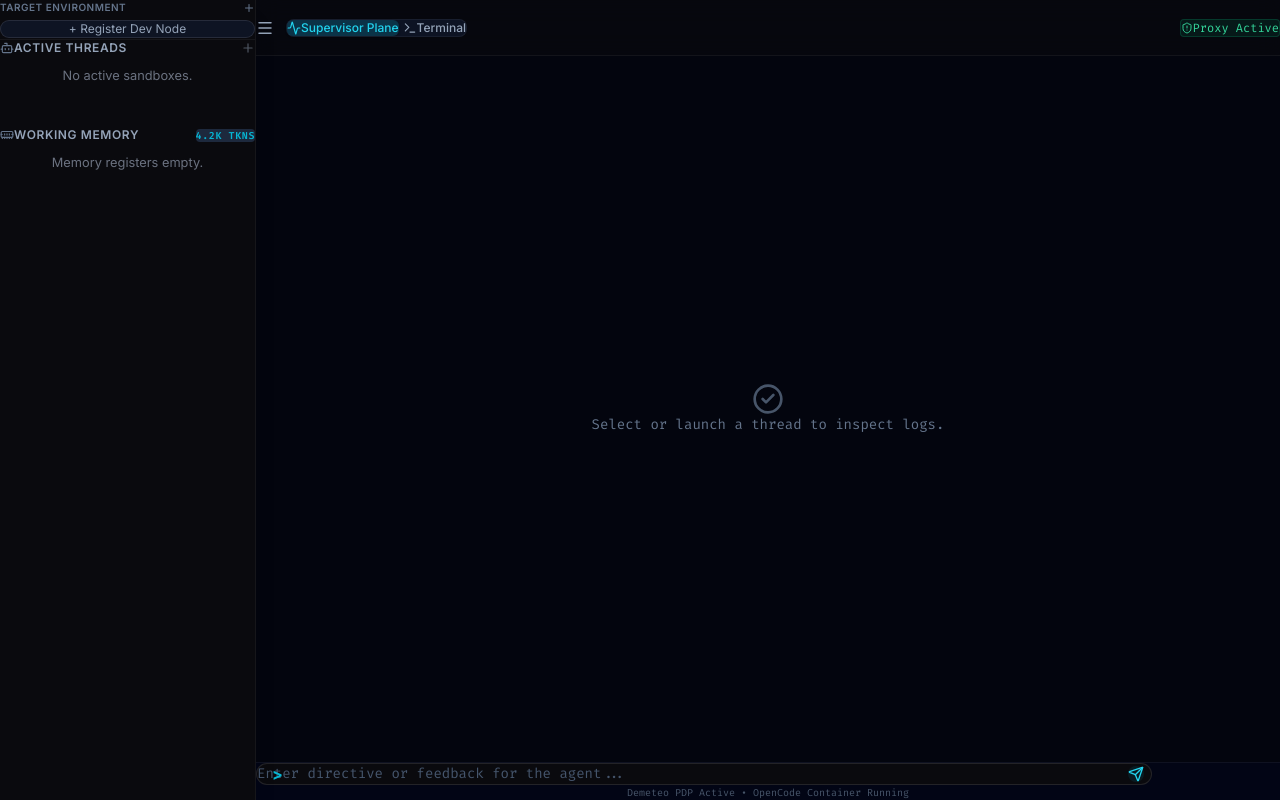
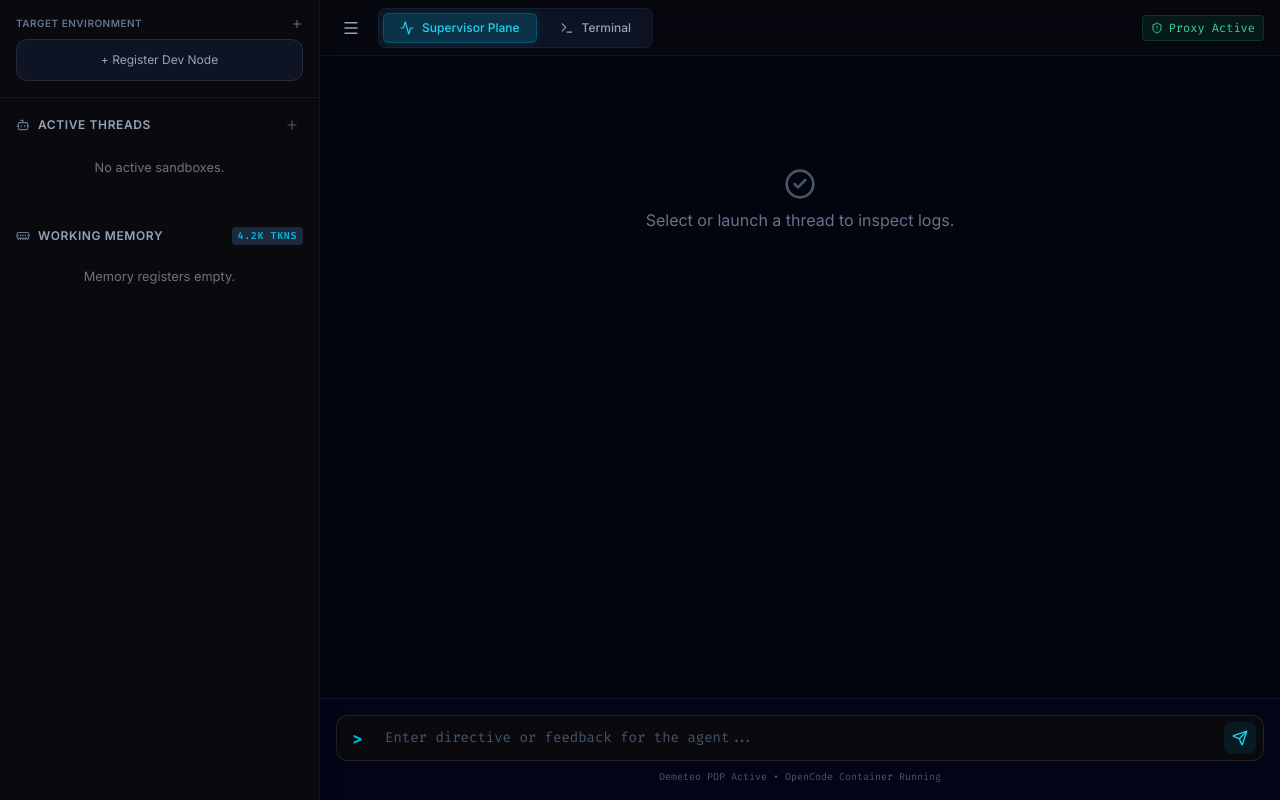
Before and after one commit to stevenyepes/demeteo, a React (Vite) app: page / in a window 1280 px wide. Built offline with nearby package versions, Linux system fonts and the light colour scheme.

Commit message:
fix issues with the design

```diff
--- a/src-tauri/capabilities/default.json
+++ b/src-tauri/capabilities/default.json
@@ -6,6 +6,7 @@
   "permissions": [
     "core:default",
     "opener:default",
-    "dialog:default"
+    "dialog:default",
+    "core:webview:allow-set-webview-zoom"
   ]
 }
--- a/src-tauri/tauri.conf.json
+++ b/src-tauri/tauri.conf.json
@@ -12,11 +12,13 @@
   "app": {
     "windows": [
       {
+        "label": "main",
         "title": "demeteo",
         "width": 1440,
         "height": 960,
         "minWidth": 1024,
-        "minHeight": 700
+        "minHeight": 700,
+        "zoomHotkeysEnabled": true
       }
     ],
     "security": {
--- a/src/App.css
+++ b/src/App.css
@@ -46,13 +46,13 @@
   /* Transitions */
   --transition-fast: 0.15s ease;
   --transition-normal: 0.25s cubic-bezier(0.4, 0, 0.2, 1);
+  --transition-spring: 0.35s cubic-bezier(0.34, 1.56, 0.64, 1);
+  --transition-smooth: 0.4s cubic-bezier(0.16, 1, 0.3, 1);
 }
 
 /* Global Reset & Body */
 * {
   box-sizing: border-box;
-  margin: 0;
-  padding: 0;
 }
 
 body {
@@ -176,6 +176,21 @@ body {
   animation: pulseGlowRuby 2.2s infinite ease-in-out;
 }
 
+@keyframes slideInUp {
+  from {
+    opacity: 0;
+    transform: translateY(20px);
+  }
+  to {
+    opacity: 1;
+    transform: translateY(0);
+  }
+}
+
+.animate-slide-in {
+  animation: slideInUp 0.45s cubic-bezier(0.16, 1, 0.3, 1) forwards;
+}
+
 /* ----------------------------------------------------
    APP LAYOUT (GRID STRUCTURE)
    ---------------------------------------------------- */
@@ -278,17 +293,19 @@ body {
   border-radius: 8px;
   cursor: pointer;
   border: 1px solid transparent;
-  transition: all var(--transition-fast);
+  transition: all var(--transition-spring);
 }
 
 .list-item:hover {
   background: var(--bg-panel-hover);
-  border-color: var(--border-glass);
+  border-color: rgba(255, 255, 255, 0.08);
+  transform: translateX(4px);
 }
 
 .list-item.active {
-  background: rgba(6, 182, 212, 0.06);
-  border-color: rgba(6, 182, 212, 0.2);
+  background: rgba(6, 182, 212, 0.08);
+  border-color: rgba(6, 182, 212, 0.3);
+  box-shadow: 0 0 12px rgba(6, 182, 212, 0.15);
 }
 
 .list-item-title {
@@ -305,6 +322,32 @@ body {
   width: 6px;
   height: 6px;
   border-radius: 50%;
+}
+
+.thread-card, .memory-card {
+  transition: all var(--transition-spring);
+  display: flex !important;
+  flex-direction: column !important;
+}
+
+.thread-card {
+  padding: 12px 14px !important;
+  border-radius: 8px !important;
+  gap: 6px !important;
+}
+
+.memory-card {
+  padding: 10px 12px !important;
+  border-radius: 6px !important;
+  flex-direction: row !important;
+  align-items: center !important;
+  justify-content: space-between !important;
+}
+
+.thread-card:hover, .memory-card:hover {
+  transform: translateX(6px);
+  border-color: rgba(255, 255, 255, 0.15) !important;
+  background-color: var(--bg-panel-hover) !important;
 }
 
 /* ----------------------------------------------------
@@ -711,3 +754,39 @@ body {
 ::selection { background-color: rgba(6, 182, 212, 0.3) !important; }
 .selection\:bg-cyan-500\/30 ::selection { background-color: rgba(6, 182, 212, 0.3) !important; }
 .selection\:bg-cyan-500\/30::selection { background-color: rgba(6, 182, 212, 0.3) !important; }
+
+/* Supervisor Plane Layout Overrides for WebKitGTK Compliance */
+.supervisor-stream-container {
+  padding: 32px !important;
+  overflow-y: auto !important;
+  scroll-behavior: smooth !important;
+  height: 100% !important;
+  display: flex !important;
+  flex-direction: column !important;
+}
+
+.supervisor-stream-content {
+  max-width: 1024px !important; /* 5xl width */
+  margin-left: auto !important;
+  margin-right: auto !important;
+  width: 100% !important;
+  display: flex !important;
+  flex-direction: column !important;
+  gap: 32px !important;
+}
+
+.supervisor-input-wrapper {
+  max-width: 1024px !important;
+  margin-left: auto !important;
+  margin-right: auto !important;
+  position: relative !important;
+  display: flex !important;
+  align-items: center !important;
+  width: 100% !important;
+}
+
+.supervisor-input-field {
+  padding-left: 48px !important; /* pl-12 */
+  padding-right: 48px !important; /* pr-12 */
+  width: 100% !important;
+}
--- a/src/App.tsx
+++ b/src/App.tsx
@@ -571,12 +571,12 @@ function App() {
             >
               <Menu size={18} />
             </button>
-            <div className="flex items-center gap-1 bg-slate-900/80 p-1 rounded-lg border border-white/5">
+            <div className="flex items-center gap-1.5 bg-slate-900/80 p-1 rounded-lg border border-white/5 shadow-inner">
               <button
                 type="button"
                 onClick={() => { setWorkspaceMode('supervisor'); }}
-                className={`px-4 py-1.5 rounded-md text-xs font-medium transition-all flex items-center ${
-                  workspaceMode === 'supervisor' ? 'bg-cyan-500/20 text-cyan-400 shadow-sm' : 'text-slate-400 hover:text-slate-200'
+                className={`px-4 py-1.5 rounded-md text-xs font-medium transition-all duration-200 flex items-center hover:scale-[1.03] active:scale-[0.97] cursor-pointer ${
+                  workspaceMode === 'supervisor' ? 'bg-cyan-500/20 text-cyan-400 shadow-[0_0_12px_rgba(6,182,212,0.15)] border border-cyan-500/25' : 'text-slate-400 hover:text-slate-200 border border-transparent'
                 }`}
               >
                 <Activity size={14} className="mr-2" /> Supervisor Plane
@@ -584,8 +584,8 @@ function App() {
               <button
                 type="button"
                 onClick={() => { setWorkspaceMode('terminal'); setInspectedFile(null); }}
-                className={`px-4 py-1.5 rounded-md text-xs font-medium transition-all flex items-center ${
-                  workspaceMode === 'terminal' ? 'bg-slate-800 text-white shadow-sm' : 'text-slate-400 hover:text-slate-200'
+                className={`px-4 py-1.5 rounded-md text-xs font-medium transition-all duration-200 flex items-center hover:scale-[1.03] active:scale-[0.97] cursor-pointer ${
+                  workspaceMode === 'terminal' ? 'bg-slate-800 text-white shadow-[0_0_12px_rgba(255,255,255,0.05)] border border-white/10' : 'text-slate-400 hover:text-slate-200 border border-transparent'
                 }`}
               >
                 <Terminal size={14} className="mr-2" /> Terminal
@@ -613,7 +613,7 @@ function App() {
         <div className="flex-1 flex flex-col md:flex-row min-h-0 overflow-hidden w-full">
 
           {/* Main Stream (Shrinks if Inspector is open) */}
-          <div className={`flex flex-col min-w-0 transition-all duration-300 h-full ${inspectedFile && workspaceMode === 'supervisor' ? 'w-full h-1/2 md:w-1/2 md:h-full border-b md:border-b-0 md:border-r border-white/5' : 'w-full'}`}>
+          <div className={`flex flex-col min-w-0 transition-all duration-300 h-full ${inspectedFile && workspaceMode === 'supervisor' ? 'w-full h-1/2 md:w-[55%] md:h-full border-b md:border-b-0 md:border-r border-white/5' : 'w-full'}`}>
 
             {workspaceMode === 'supervisor' ? (
               <SupervisorPlane
--- a/src/components/CodeInspector.tsx
+++ b/src/components/CodeInspector.tsx
@@ -17,7 +17,7 @@ const CodeInspector: React.FC<CodeInspectorProps> = ({
   const codeLines = fileContent.split("\n");
 
   return (
-    <div className="w-full h-1/2 md:w-1/2 md:h-full flex flex-col bg-[#0a0a0e] border-t md:border-t-0 md:border-l border-white/5 z-10 animate-in slide-in-from-right-8 duration-300 shadow-2xl">
+    <div className="w-full h-1/2 md:w-[45%] md:h-full flex flex-col bg-[#0a0a0e] border-t md:border-t-0 md:border-l border-white/5 z-10 animate-in slide-in-from-right-8 duration-300 shadow-2xl">
       <div className="h-12 px-4 bg-[#050508] border-b border-white/5 flex items-center justify-between select-none">
         <div className="flex items-center gap-3">
           <FileCode2 size={14} className="text-cyan-500" />
--- a/src/components/Sidebar.tsx
+++ b/src/components/Sidebar.tsx
@@ -55,7 +55,7 @@ const Sidebar: React.FC<SidebarProps> = ({
   onInspectFile,
 }) => {
   return (
-    <div className={`flex-shrink-0 bg-[#0a0a0e] border-r border-white/5 flex flex-col z-30 shadow-xl h-full select-none transition-all duration-300 ${isCollapsed ? 'w-0 overflow-hidden border-r-0' : 'w-64'}`}>
+    <div className={`flex-shrink-0 bg-[#0a0a0e] border-r border-white/5 flex flex-col z-30 shadow-xl h-full select-none transition-all duration-300 ${isCollapsed ? 'w-0 overflow-hidden border-r-0' : 'w-80'}`}>
 
       {/* Environment Selector Dropdown */}
       <div className="p-4 border-b border-white/5 relative">
@@ -142,7 +142,7 @@ const Sidebar: React.FC<SidebarProps> = ({
       </div>
 
       {/* Scrollable Context Areas */}
-      <div className="flex-1 overflow-y-auto p-4 flex flex-col gap-8">
+      <div className="flex-1 overflow-y-auto p-4 flex flex-col gap-10">
 
         {/* Active Threads Block */}
         <section>
@@ -159,7 +159,7 @@ const Sidebar: React.FC<SidebarProps> = ({
               <Plus size={14} />
             </button>
           </div>
-          <div className="flex flex-col gap-1.5">
+          <div className="flex flex-col gap-3">
             {threads.map((thread) => (
               <div
                 key={thread.id}
@@ -167,7 +167,7 @@ const Sidebar: React.FC<SidebarProps> = ({
                   onThreadSelect(thread.id);
                   setWorkspaceMode("supervisor");
                 }}
-                className={`p-2.5 rounded-lg cursor-pointer transition-all border ${
+                className={`thread-card p-2.5 rounded-lg cursor-pointer transition-all border ${
                   activeThreadId === thread.id
                     ? "bg-cyan-500/10 border-cyan-500/30 shadow-[0_0_15px_rgba(6,182,212,0.1)]"
                     : "bg-white/5 border-white/5 hover:bg-white/10"
@@ -209,7 +209,7 @@ const Sidebar: React.FC<SidebarProps> = ({
             </div>
             <span className="text-[10px] bg-slate-800 px-1.5 py-0.5 rounded text-cyan-500 font-mono">4.2k tkns</span>
           </div>
-          <div className="flex flex-col gap-1.5">
+          <div className="flex flex-col gap-3">
             {workingMemory.map((file, idx) => (
               <div
                 key={idx}
@@ -217,7 +217,7 @@ const Sidebar: React.FC<SidebarProps> = ({
                   setWorkspaceMode("supervisor");
                   onInspectFile(file.name);
                 }}
-                className={`flex items-center justify-between p-2 rounded-md border cursor-pointer transition-all ${
+                className={`memory-card flex items-center justify-between p-2 rounded-md border cursor-pointer transition-all ${
                   inspectedFileName === file.name
                     ? "bg-white/10 border-white/20"
                     : "bg-white/5 border-white/5 hover:border-white/10"
--- a/src/components/SupervisorPlane.tsx
+++ b/src/components/SupervisorPlane.tsx
@@ -39,7 +39,7 @@ const SupervisorPlane: React.FC<SupervisorPlaneProps> = ({
       currentGroup = [];
 
       renderedElements.push(
-        <div key={key} className="pl-6 border-l-2 border-slate-800 flex flex-col gap-3 py-2">
+        <div key={key} className="pl-6 border-l-2 border-slate-800 flex flex-col gap-3 py-2 animate-slide-in">
           {groupItems.map((ev) => {
             if (ev.type === "auto_approve") {
               const cmd = ev.message.replace("Agent executed ", "");
@@ -67,9 +67,9 @@ const SupervisorPlane: React.FC<SupervisorPlaneProps> = ({
       if (ev.type === "directive") {
         flushGroup(`group_before_dir_${idx}`);
         renderedElements.push(
-          <div key={ev.id} className="flex items-start text-slate-300 gap-3">
-            <span className="text-cyan-500 mt-0.5 font-bold font-mono mr-1">&gt;</span>
-            <div className="leading-relaxed">{ev.message}</div>
+          <div key={ev.id} className="flex items-start text-slate-300 gap-4 animate-slide-in bg-[#12161e]/75 p-4 rounded-xl border border-white/5 shadow-md">
+            <span className="text-cyan-400 mt-0.5 font-bold font-mono text-base">&gt;</span>
+            <div className="leading-relaxed text-sm">{ev.message}</div>
           </div>
         );
       } else if (ev.type === "intercept") {
@@ -80,21 +80,21 @@ const SupervisorPlane: React.FC<SupervisorPlaneProps> = ({
         const codeLines = rawCode.replace(/\n$/, "").split("\n");
 
         renderedElements.push(
-          <div key={ev.id} className="mt-6 bg-[#0a0a0e] border border-amber-500/30 rounded-xl overflow-hidden shadow-lg shadow-amber-500/5">
-            <div className="px-4 py-2 bg-amber-500/10 border-b border-amber-500/20 flex items-center justify-between">
+          <div key={ev.id} className="bg-[#0a0a0e]/95 border border-amber-500/30 rounded-xl overflow-hidden shadow-xl shadow-amber-500/5 hover:border-amber-500/50 transition-all duration-300 animate-slide-in">
+            <div className="px-4 py-2.5 bg-amber-500/10 border-b border-amber-500/20 flex items-center justify-between">
               <div className="flex items-center text-xs font-semibold text-amber-500 tracking-wide uppercase gap-2">
                 <ShieldAlert size={14} className="mr-1" />
                 <span>Intercepted Action: File Write</span>
               </div>
               <div className="text-[10px] text-slate-500">Agent: OpenCode</div>
             </div>
-            <div className="p-4">
+            <div className="p-5">
               <div className="text-xs text-slate-400 mb-3 flex items-center">
                 <ChevronRight size={14} className="text-slate-600 mr-1" />
                 <span>Target:</span>
                 <span className="font-mono text-cyan-400 ml-1.5">{ev.payload?.path}</span>
               </div>
-              <div className="bg-[#050508] border border-white/5 rounded-lg p-4 font-mono text-[13px] leading-relaxed relative max-h-60 overflow-y-auto whitespace-pre overflow-x-auto">
+              <div className="bg-[#050508] border border-white/5 rounded-lg p-5 font-mono text-[13px] leading-relaxed relative max-h-60 overflow-y-auto whitespace-pre overflow-x-auto shadow-inner">
                 <div className="absolute top-2 right-2 text-[10px] bg-emerald-500/20 text-emerald-400 px-1.5 rounded">+ {ev.payload?.additions} lines</div>
                 {codeLines.map((line, lIdx) => {
                   const hasPlus = line.startsWith("+");
@@ -146,7 +146,7 @@ const SupervisorPlane: React.FC<SupervisorPlaneProps> = ({
     if (currentGroup.length > 0 || isRunning) {
       const groupItems = [...currentGroup];
       renderedElements.push(
-        <div key="final_group" className="pl-6 border-l-2 border-slate-800 flex flex-col gap-3 py-2">
+        <div key="final_group" className="pl-6 border-l-2 border-slate-800 flex flex-col gap-3 py-2 animate-slide-in">
           {groupItems.map((ev) => {
             if (ev.type === "auto_approve") {
               const cmd = ev.message.replace("Agent executed ", "");
@@ -182,25 +182,27 @@ const SupervisorPlane: React.FC<SupervisorPlaneProps> = ({
   return (
     <>
       {/* Event Stream */}
-      <div className="flex-1 overflow-y-auto p-6 flex flex-col gap-6 scroll-smooth font-mono text-sm h-full">
+      <div className="supervisor-stream-container flex-1">
+        <div className="supervisor-stream-content">
           {renderStream()}
 
           {(!activeThreadId || (streams[activeThreadId] || []).length === 0) && (
-          <div className="flex flex-col justify-center items-center h-full text-slate-500 select-none">
+            <div className="flex flex-col justify-center items-center py-20 text-slate-500 select-none">
               <CheckCircle2 size={32} className="mb-2 text-slate-600" />
               <div>Select or launch a thread to inspect logs.</div>
             </div>
           )}
         </div>
+      </div>
 
       {/* Supervisor Input Box */}
       <div className="p-4 bg-slate-950/80 border-t border-white/5 select-none">
-        <div className="max-w-4xl mx-auto relative flex items-center">
-          <span className="absolute left-4 text-cyan-500 font-bold">{">"}</span>
+        <div className="supervisor-input-wrapper">
+          <span className="absolute left-4 text-cyan-500 font-bold z-10">{">"}</span>
           <input
             type="text"
             placeholder="Enter directive or feedback for the agent..."
-            className="w-full bg-[#0a0a0e] border border-white/10 rounded-xl py-3 pl-12 pr-12 text-sm text-slate-200 focus:outline-none focus:border-cyan-500/50 focus:shadow-[0_0_15px_rgba(6,182,212,0.15)] transition-all font-mono placeholder-slate-600"
+            className="supervisor-input-field bg-[#0a0a0e] border border-white/10 rounded-xl py-3 text-sm text-slate-200 focus:outline-none focus:border-cyan-500/50 focus:shadow-[0_0_15px_rgba(6,182,212,0.15)] transition-all font-mono placeholder-slate-600"
             value={supervisorInput}
             onChange={(e) => setSupervisorInput(e.target.value)}
             onKeyDown={(e) => e.key === "Enter" && activeThreadId && onSendDirective(activeThreadId)}
@@ -209,7 +211,7 @@ const SupervisorPlane: React.FC<SupervisorPlaneProps> = ({
           <button
             type="button"
             onClick={() => activeThreadId && onSendDirective(activeThreadId)}
-            className="absolute right-2 p-2 rounded-lg bg-cyan-500/10 text-cyan-400 hover:bg-cyan-500 hover:text-slate-900 transition-all flex items-center justify-center"
+            className="absolute right-2 p-2 rounded-lg bg-cyan-500/10 text-cyan-400 hover:bg-cyan-500 hover:text-slate-900 transition-all flex items-center justify-center z-10"
           >
             <Send size={16} />
           </button>
```
Also changed, not shown: 1 other file (tests, documents, lock files or other folders). Lines whose indentation alone changed are shown as unchanged.
